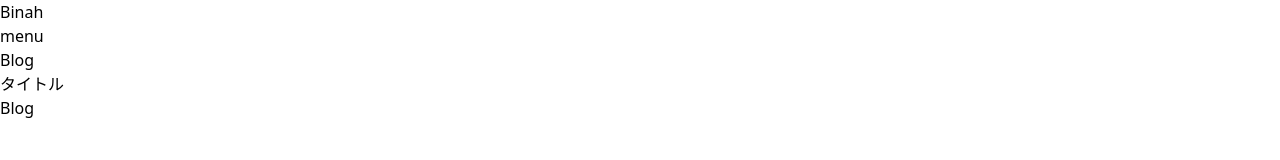
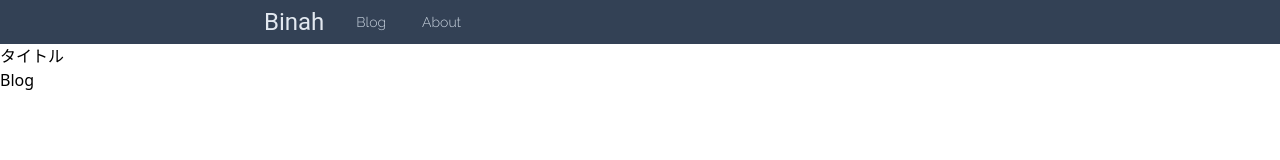
Before and after one commit to eowiz/eowiz.github.io, a Gatsby site: page / in a window 1280 px wide. Built offline with nearby package versions, Linux system fonts and the light colour scheme; Gatsby itself is replaced by a stand-in of ours; a web font is replaced by a local one.

Commit message:
Update header

```diff
--- a/gatsby-browser.ts
+++ b/gatsby-browser.ts
@@ -1 +1,3 @@
 import "./src/styles/global.css";
+import "@fontsource/inspiration/400.css";
+import "@fontsource/raleway/300.css";
--- a/package.json
+++ b/package.json
@@ -31,6 +31,8 @@
     "gatsby-{node,config}.ts": "npm run format"
   },
   "dependencies": {
+    "@fontsource/inspiration": "^4.5.8",
+    "@fontsource/raleway": "^4.5.9",
     "gatsby": "^4.18.0",
     "gatsby-plugin-canonical-urls": "^4.20.0",
     "gatsby-plugin-google-analytics": "^4.18.0",
--- a/src/components/header.css
+++ b/src/components/header.css
@@ -0,0 +1,7 @@
+.title {
+  font-family: "Inspiration", "Roboto", serif;
+}
+
+.nav {
+  font-family: "Raleway", sans-serif;
+}
--- a/src/components/header.tsx
+++ b/src/components/header.tsx
@@ -13,37 +13,34 @@ const Header = () => {
     }
   `);
 
-  const [state, setState] = React.useState(true);
-  const toggle = React.useCallback(() => {
-    setState((prevState) => !prevState);
-  }, []);
-
-  const navToggle = (
-    <button
-      className="nav__toggle"
-      area-expand={String(state)}
-      type="button"
-      onClick={toggle}
-    >
-      menu
-    </button>
-  );
-
-  const navWrapper = (
-    <ul className={"nav__wrapper" + (state ? "" : " active")}>
-      <li className="nav__item">
-        <Link to="/blog">Blog</Link>
-      </li>
-    </ul>
-  );
-
   return (
-    <header className="header">
-      <div className="wrapper header__wrapper">
-        <Link to="/">{site?.siteMetadata?.title}</Link>
-        <nav className="nav">
-          {navToggle}
-          {navWrapper}
+    <header className="bg-slate-700">
+      <div className="flex max-w-3xl mx-auto">
+        <Link
+          to="/"
+          className="title px-2 my-1.5 text-2xl text-slate-200 hover:text-white"
+        >
+          {site?.siteMetadata?.title}
+        </Link>
+        <nav className="nav my-auto ml-3">
+          <ul className="flex text-sm">
+            <li className="mr-3">
+              <Link
+                to="/blog"
+                className="inline-block px-3 text-slate-300 hover:text-white"
+              >
+                Blog
+              </Link>
+            </li>
+            <li className="mr-3">
+              <Link
+                to="/about"
+                className="inline-block px-3 text-slate-300 hover:text-white"
+              >
+                About
+              </Link>
+            </li>
+          </ul>
         </nav>
       </div>
     </header>
```
Also changed, not shown: 1 other file.
